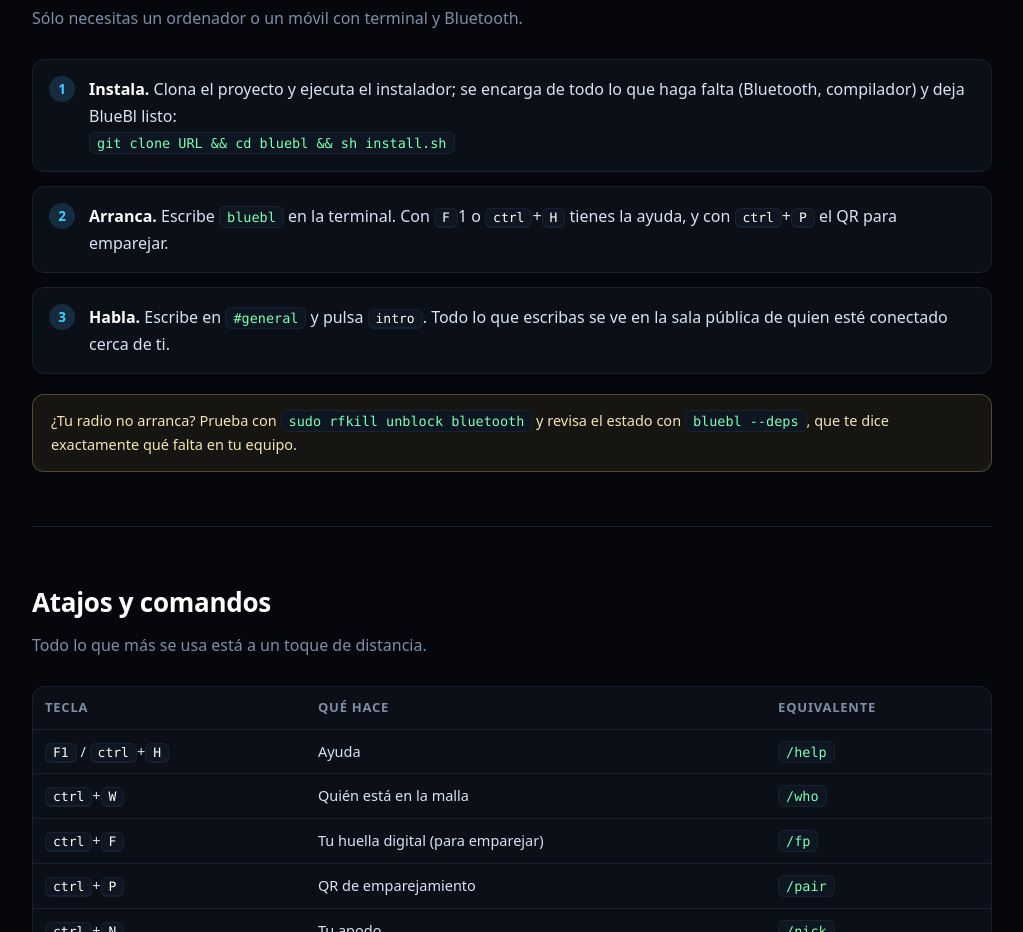
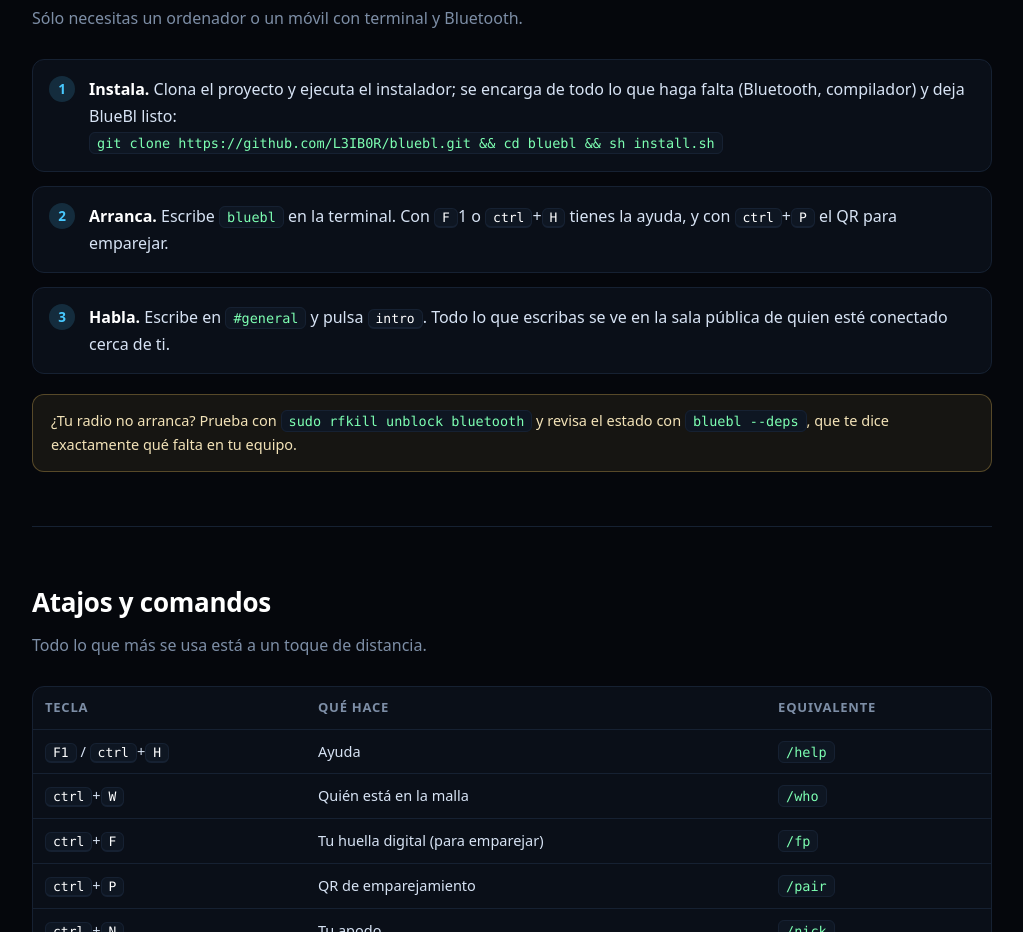
Before and after one commit to L3IB0R/bluebl, a plain HTML site: page web/index.html in a window 1280 px wide. Shown: the part 1464-2396 px from the top of the page, without its empty margins (128-1151 px from the left). Drawn offline with Linux system fonts and the light colour scheme.

Commit message:
Enlaces al repositorio (README, web, install.sh) y página en el README

```diff
--- a/web/index.html
+++ b/web/index.html
@@ -126,7 +126,7 @@
       <a href="#empezar">Empezar</a>
       <a href="#atajos">Atajos</a>
       <a href="#requisitos">Requisitos</a>
-      <a href="https://github.com/" id="gh">GitHub</a>
+      <a href="https://github.com/L3IB0R/bluebl">GitHub</a>
     </nav>
   </div>
 </header>
@@ -195,7 +195,7 @@
     <ol class="steps">
       <li><b>Instala.</b> Clona el proyecto y ejecuta el instalador; se encarga
           de todo lo que haga falta (Bluetooth, compilador) y deja BlueBl listo:
-          <br><code>git clone URL &amp;&amp; cd bluebl &amp;&amp; sh install.sh</code></li>
+          <br><code>git clone https://github.com/L3IB0R/bluebl.git &amp;&amp; cd bluebl &amp;&amp; sh install.sh</code></li>
       <li><b>Arranca.</b> Escribe <code>bluebl</code> en la terminal. Con
           <kbd>F</kbd>1 o <kbd>ctrl</kbd>+<kbd>H</kbd> tienes la ayuda, y con
           <kbd>ctrl</kbd>+<kbd>P</kbd> el QR para emparejar.</li>
```
Also changed, not shown: 2 other files.
